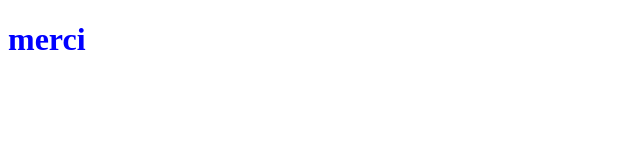
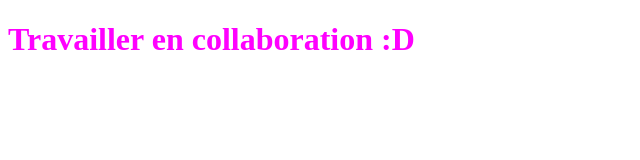
Before and after one commit to gRAKLECLER/tp-git, a plain HTML site: page index.html in a window 1280 px wide. Shown: the whole page, without its empty margins (0-640 px from the left). Drawn offline with Linux system fonts and the light colour scheme.

Commit message:
change h1

```diff
--- a/index.html
+++ b/index.html
@@ -8,6 +8,6 @@
     <title>Document</title>
   </head>
   <body>
-    <h1>merci</h1>
+    <h1>Travailler en collaboration :D</h1>
   </body>
 </html>
--- a/style.css
+++ b/style.css
@@ -1,3 +1,3 @@
 h1 {
-  color: blue;
+  color: fuchsia;
 }
```
